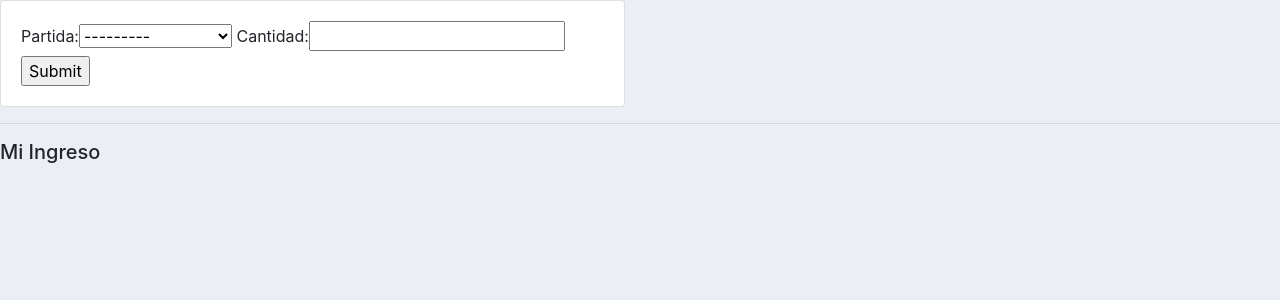
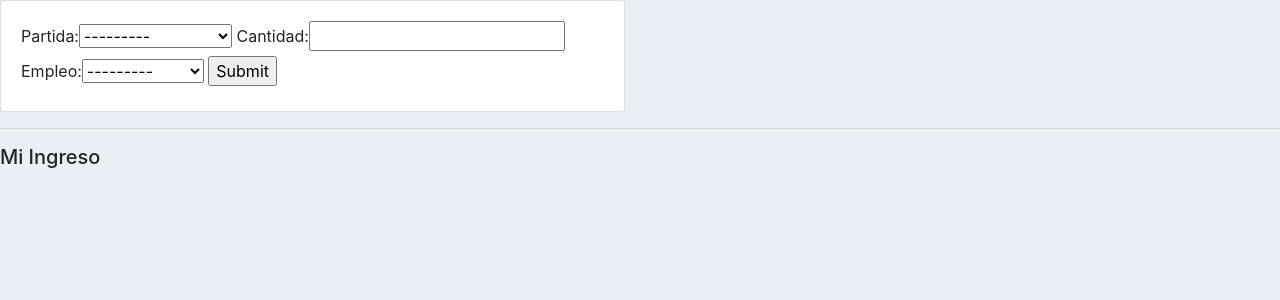
Before and after one commit to CasasNoelia/CRM2, a Django app: page /create_recibo/ in a window 1280 px wide. Shown: the part 188-488 px from the top of the page. Run offline with Django 3.2, Linux system fonts and the light colour scheme; a user stored in the database is signed in; data comes from the database, SQL or seed files in the repository; both versions use the stored data as it was before the commit; some libraries are stand-ins or nearby versions.

Commit message:
actualizado 27 abril

```diff
--- a/accounts/Templates/accounts/delete.html
+++ b/accounts/Templates/accounts/delete.html
@@ -7,7 +7,7 @@
             <div class="card card-body">
 
                 <p> Estas seguro de que quieres eliminar "{{ item }}"?</p>
-                <form action="{% url 'delete_order'  item.id %}" method="POST">
+                <form action="{% url 'delete_recibo'  item.id %}" method="POST">
 
                     {% csrf_token %}
                     <a class="btn btn-warning"{% url 'home'%}"> Cancel </a>
--- a/accounts/Templates/accounts/status.html
+++ b/accounts/Templates/accounts/status.html
@@ -8,7 +8,7 @@
 			  		<h5 class="card-title">Salario Nominal</h5>
 			  	</div>
                 <div class="card-body">
-			    	<h3 class="card-title">{{empleo.salario}}</h3>
+			    	<h3 class="card-title">{{user.obtener_suma_de_sueldos}}</h3>
 			  	</div>
 			</div>
 		</div>
--- a/accounts/forms.py
+++ b/accounts/forms.py
@@ -8,7 +8,7 @@ from .models import Recibo, Empleo
 class OrderForm(ModelForm):
     class Meta:
         model = Recibo
-        fields = ['partida', 'cantidad']
+        fields = ['partida', 'cantidad','empleo']
 
 
 class CreateUserForm(UserCreationForm):
--- a/accounts/models.py
+++ b/accounts/models.py
@@ -1,6 +1,3 @@
-from django.db import models
-from django.contrib.auth.models import User
-from django.conf import settings
 from decimal import Decimal
 from django.db import models
 from django.contrib.auth.models import User
@@ -8,7 +5,6 @@ from django.conf import settings
 
 
 class Usuario(models.Model):
-
     user = models.OneToOneField(User, null=True, on_delete=models.CASCADE)
     name = models.CharField(max_length=200, null=True)
     last_name = models.CharField(max_length=200, null=True)
@@ -17,8 +13,14 @@ class Usuario(models.Model):
     date_created = models.DateTimeField(auto_now_add=True, null=True)
     empleo = models.ForeignKey(to='Empleo', null=True, on_delete=models.CASCADE)
 
-    def __str__(self):
-        return self.name
+    def obtener_suma_de_sueldos(self):
+        total_mis_sueldos = 0
+        mis_empleos = models.Empleo(user=self.pk)
+        for empleo in mis_empleos:
+            total_mis_sueldos += empleo.salario
+
+        return total_mis_sueldos
+
 
 
 class Empleo(models.Model):
@@ -30,7 +32,7 @@ class Empleo(models.Model):
     User = settings.AUTH_USER_MODEL
     user = models.ForeignKey(User, null=True, on_delete=models.CASCADE)
     empresa = models.CharField(max_length=200, null=True)
-    grupo = models.CharField(max_length=200, null=True,choices=GRUPO)
+    grupo = models.CharField(max_length=200, null=True, choices=GRUPO)
     salario = models.CharField(max_length=200, null=True)
     date_created = models.DateTimeField(auto_now_add=True, null=True)
 
@@ -38,10 +40,11 @@ class Empleo(models.Model):
         return self.empresa
 
     def obtener_valor_dia(self):
-        return round(Decimal(self.salario)/30,2)
+        return round(Decimal(self.salario) / 30, 2)
 
     def obtener_valor_hora(self):
-        return round(self.obtener_valor_dia()/8,2)
+        return round(self.obtener_valor_dia() / 8, 2)
+
 
 
 class Recibo(models.Model):
@@ -49,7 +52,7 @@ class Recibo(models.Model):
         ('Hs Extras', 'Hs Extras'),
         ('Hs Dia Desc Trab', 'Hs Dia Desc Trab'),
         ('Feriado', 'Feriado'),
-        )
+    )
 
     User = settings.AUTH_USER_MODEL
     user = models.ForeignKey(User, null=True, on_delete=models.CASCADE)
@@ -57,12 +60,14 @@ class Recibo(models.Model):
     partida = models.CharField(max_length=200, null=True, choices=PARTIDA)
     cantidad = models.CharField(max_length=200, null=True)
     fecha_ingreso = models.DateTimeField(auto_now_add=True, null=True)
-    monto = models.CharField(max_length=200, null=True)
-
 
     def __str__(self):
         return self.partida
 
-    def obtener_monto(self):
+    @property
+    def monto(self):
+        if self.empleo:
+            return Decimal(self.cantidad) * (self.empleo.obtener_valor_hora())
 
-        return Decimal(self.cantidad)*(self.User.empleo.obtener_valor_hora())
+        else:
+            return 0
--- a/accounts/views.py
+++ b/accounts/views.py
@@ -7,7 +7,7 @@ from django.contrib.auth.forms import UserCreationForm
 from django.contrib.auth import authenticate,   login,  logout
 from django.contrib import messages
 from django.contrib.auth.decorators import login_required
-from django.views.generic import ListView
+
 
 
 def registerPage(request):
@@ -41,7 +41,7 @@ def loginPage(request):
                 login(request, user)
                 return redirect('home')
             else:
-                messages.info(request, 'Username OR password is incorrect')
+                messages.info(request, 'Usuario o contraseña incorrecta')
 
         context = {}
         return render(request, 'accounts/login.html', context)
@@ -56,14 +56,14 @@ def logoutUser(request):
 def home(request):
 
     recibos = Recibo.objects.all()
-    usuarios = Usuario.objects.all()
+    usuarios = Usuario.objects.get(pk=request.user.id)
     empleos = Empleo.objects.all()
-    #Usuario.objects.all().delete()
+
 
     cantidad = recibos.filter(partida='Hs Extras').count()
     pending = recibos.filter(partida='Feriado').count()
 
-    context = {'recibos': recibos, 'usuarios': usuarios, 'cantidad': cantidad, 'pending': pending, 'empleos': empleos}
+    context = {'recibos': recibos, 'usuarios': usuarios, 'cantidad': cantidad, 'pending': pending,'empleos': empleos}
 
     return render(request, 'accounts/dashboard.html', context)
 
@@ -84,16 +84,13 @@ def usuario(request, pk_test):
 def createRecibo(request):
     form = OrderForm()
     if request.method == 'POST':
-        form = OrderForm(request.POST)
-        if form.is_valid():
-            fs = form.save(commit=False)
-            fs.user = request.user
-            fs.save()
-            return redirect('/')
+            form = OrderForm(request.POST)
+            if form.is_valid():
+                form.save()
+                return redirect('/')
 
     context = {'form': form}
     return render(request, 'accounts/order_form.html', context)
-
 
 @login_required(login_url='login')
 def updateRecibo(request, pk):
@@ -125,6 +122,11 @@ def deleteRecibo(request, pk):
 def Informacion(request):
     return render(request, 'accounts/informacion.html')
 
+@login_required(login_url ='login')
+def empleo(request):
+    empleos = Empleo.objects.all()
+    return render(request,'accounts/empleo.html', {'empleos': empleos})
+
 
 @login_required(login_url='login')
 def createEmpleo(request):
```
Also changed, not shown: accounts/Templates/accounts/dashboard.html (+6 -7 lines), db.sqlite3.
